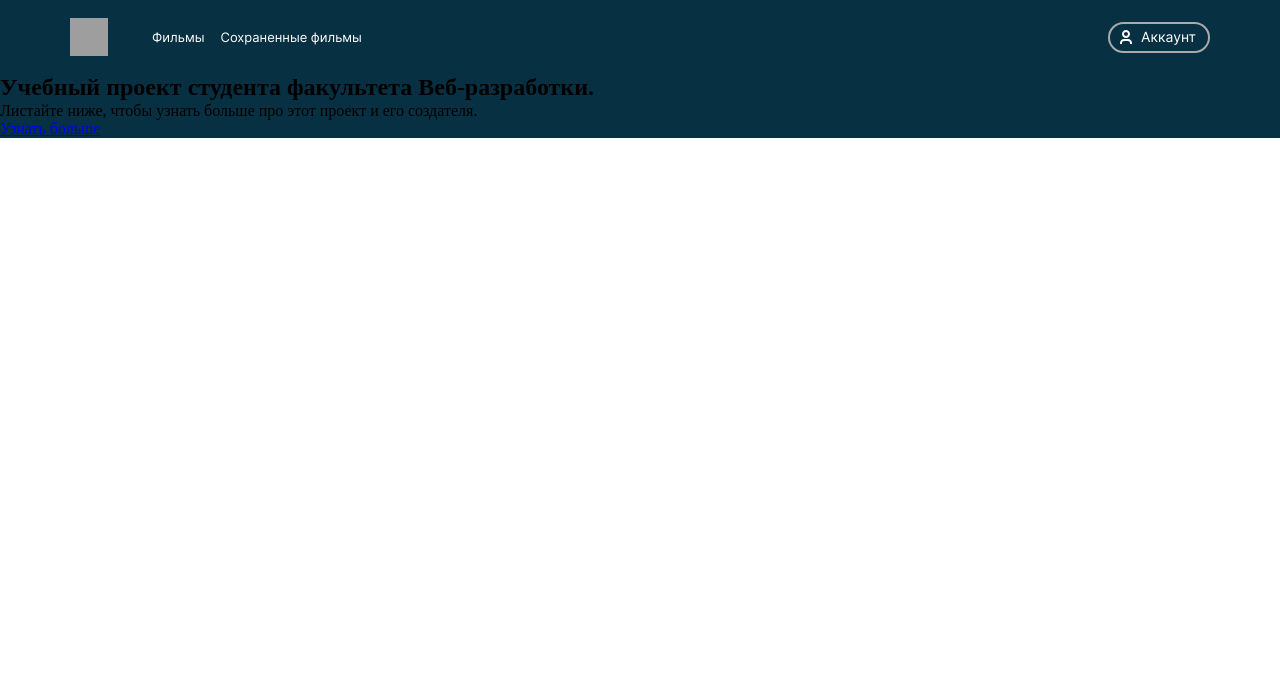
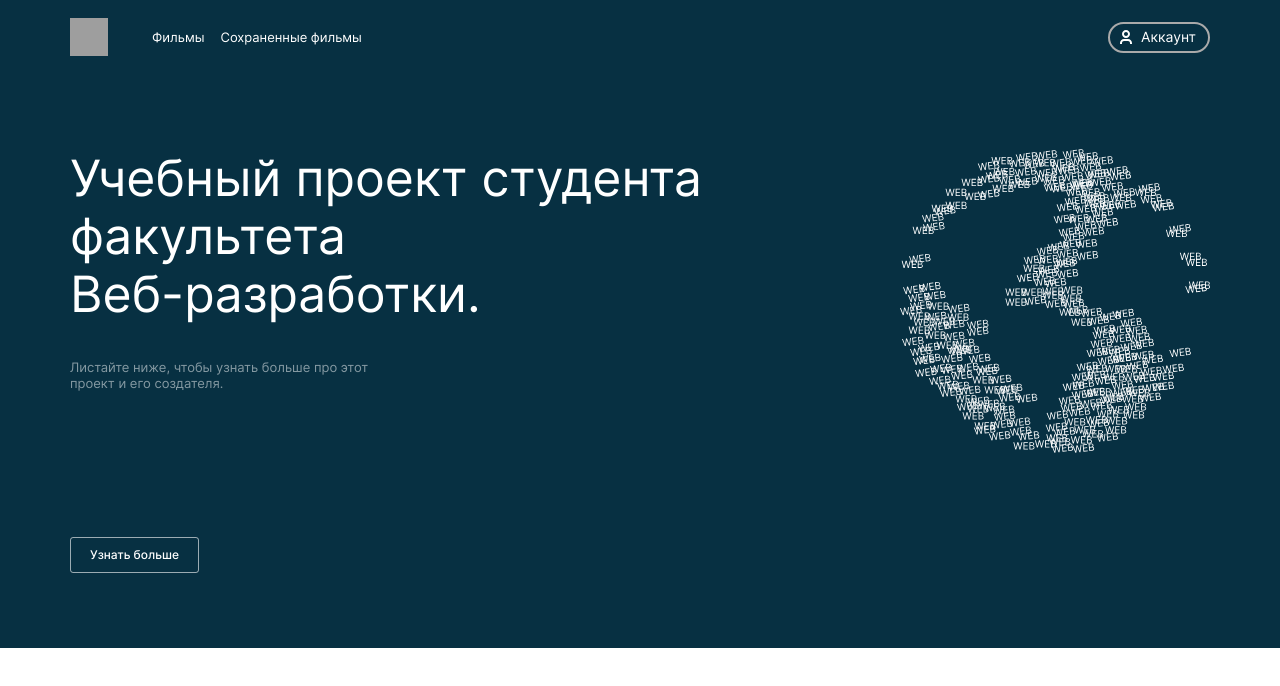
Before and after one commit to artcherenkov/movies-explorer-frontend, a React (Create React App) app: page / in a window 1280 px wide. Shown: the top 686 px of the page. Built offline with nearby package versions, Linux system fonts and the light colour scheme; grey boxes are pictures that could not be loaded.

Commit message:
feat: добавить блок hero

```diff
--- a/src/blocks/hero/__button/hero__button.css
+++ b/src/blocks/hero/__button/hero__button.css
@@ -1,2 +1,14 @@
 .hero__button {
+  display: inline-block;
+  vertical-align: middle;
+  font-family: var(--font-inter);
+  font-weight: 500;
+  font-size: 12px;
+  line-height: 16px;
+  color: #ffffff;
+  text-decoration: none;
+
+  padding: 9px 19px;
+  border: 1px solid rgba(255, 255, 255, 0.6);
+  border-radius: 3px;
 }
--- a/src/blocks/hero/__container/hero__container.css
+++ b/src/blocks/hero/__container/hero__container.css
@@ -1,2 +1,7 @@
 .hero__container {
+  max-width: 1140px;
+  margin: 0 auto;
+  padding: 75px 30px;
+  background: url("../../../images/bg-hero.svg") no-repeat;
+  background-position: calc(100% - 30px) 75px;
 }
--- a/src/blocks/hero/__text/hero__text.css
+++ b/src/blocks/hero/__text/hero__text.css
@@ -1,3 +1,9 @@
 .hero__text {
-  margin: 0;
+  margin: 0 0 146px;
+  font-family: var(--font-inter);
+  font-size: 13px;
+  line-height: 16px;
+  color: #ffffff;
+  max-width: 310px;
+  opacity: 0.5;
 }
--- a/src/blocks/hero/__title/hero__title.css
+++ b/src/blocks/hero/__title/hero__title.css
@@ -1,3 +1,10 @@
 .hero__title {
-  margin: 0;
+  margin: 0 0 36px;
+  font-family: var(--font-inter);
+  font-style: normal;
+  font-weight: normal;
+  font-size: 50px;
+  line-height: 58px;
+  color: #ffffff;
+  max-width: 640px;
 }
--- /dev/null
+++ b/src/blocks/main/__hero/main__hero.css
@@ -0,0 +1,3 @@
+.main__hero {
+  padding-top: 74px;
+}
--- /dev/null
+++ b/src/blocks/main/main.css
@@ -0,0 +1,2 @@
+.main {
+}
--- /dev/null
+++ b/src/blocks/root/__header/root__header.css
@@ -0,0 +1,6 @@
+.root__header {
+  position: absolute;
+  top: 0;
+  left: 0;
+  width: 100%;
+}
--- a/src/components/Header/Header.js
+++ b/src/components/Header/Header.js
@@ -1,13 +1,15 @@
 import { Link } from "react-router-dom";
 import PropTypes from "prop-types";
+import cn from "classnames";
+
 import AuthNav from "./components/AuthNav";
 import Nav from "./components/Nav";
 
 const Header = (props) => {
-  const { isAuth = true } = props;
+  const { isAuth = true, className } = props;
 
   return (
-    <header className="header">
+    <header className={cn(className, "header")}>
       <nav className="header__wrapper">
         <Link className="link header__logo" to="/" />
         {isAuth ? <Nav /> : <AuthNav />}
@@ -18,6 +20,7 @@ const Header = (props) => {
 
 Header.propTypes = {
   isAuth: PropTypes.bool,
+  className: PropTypes.string,
 };
 
 export default Header;
--- a/src/components/Hero/Hero.js
+++ b/src/components/Hero/Hero.js
@@ -1,8 +1,13 @@
-const Hero = () => (
-  <section className="hero">
+import PropTypes from "prop-types";
+import cn from "classnames";
+
+const Hero = ({ className }) => (
+  <section className={cn(className, "hero")}>
     <div className="hero__container">
       <h2 className="hero__title">
-        Учебный проект студента факультета Веб-разработки.
+        Учебный проект студента факультета
+        <br />
+        Веб-разработки.
       </h2>
       <p className="hero__text">
         Листайте ниже, чтобы узнать больше про этот проект и его создателя.
@@ -14,4 +19,8 @@ const Hero = () => (
   </section>
 );
 
+Hero.propTypes = {
+  className: PropTypes.string,
+};
+
 export default Hero;
--- a/src/index.css
+++ b/src/index.css
@@ -3,6 +3,7 @@
 @import url("./vendor/variables.css");
 
 @import url("./blocks/root/root.css");
+@import url("./blocks/root/__header/root__header.css");
 @import url("./blocks/link/link.css");
 
 @import url("./blocks/header/header.css");
@@ -21,3 +22,6 @@
 @import url("./blocks/hero/__container/hero__container.css");
 @import url("./blocks/hero/__text/hero__text.css");
 @import url("./blocks/hero/__title/hero__title.css");
+
+@import url("./blocks/main/main.css");
+@import url("./blocks/main/__hero/main__hero.css");
--- a/src/pages/Home.js
+++ b/src/pages/Home.js
@@ -3,9 +3,9 @@ import Hero from "../components/Hero/Hero";
 
 const HomePage = () => (
   <>
-    <Header />
-    <main>
-      <Hero />
+    <Header className="root__header" />
+    <main className="main">
+      <Hero className="main__hero" />
     </main>
   </>
 );
```
Also changed, not shown: src/images/bg-hero.svg (added).
